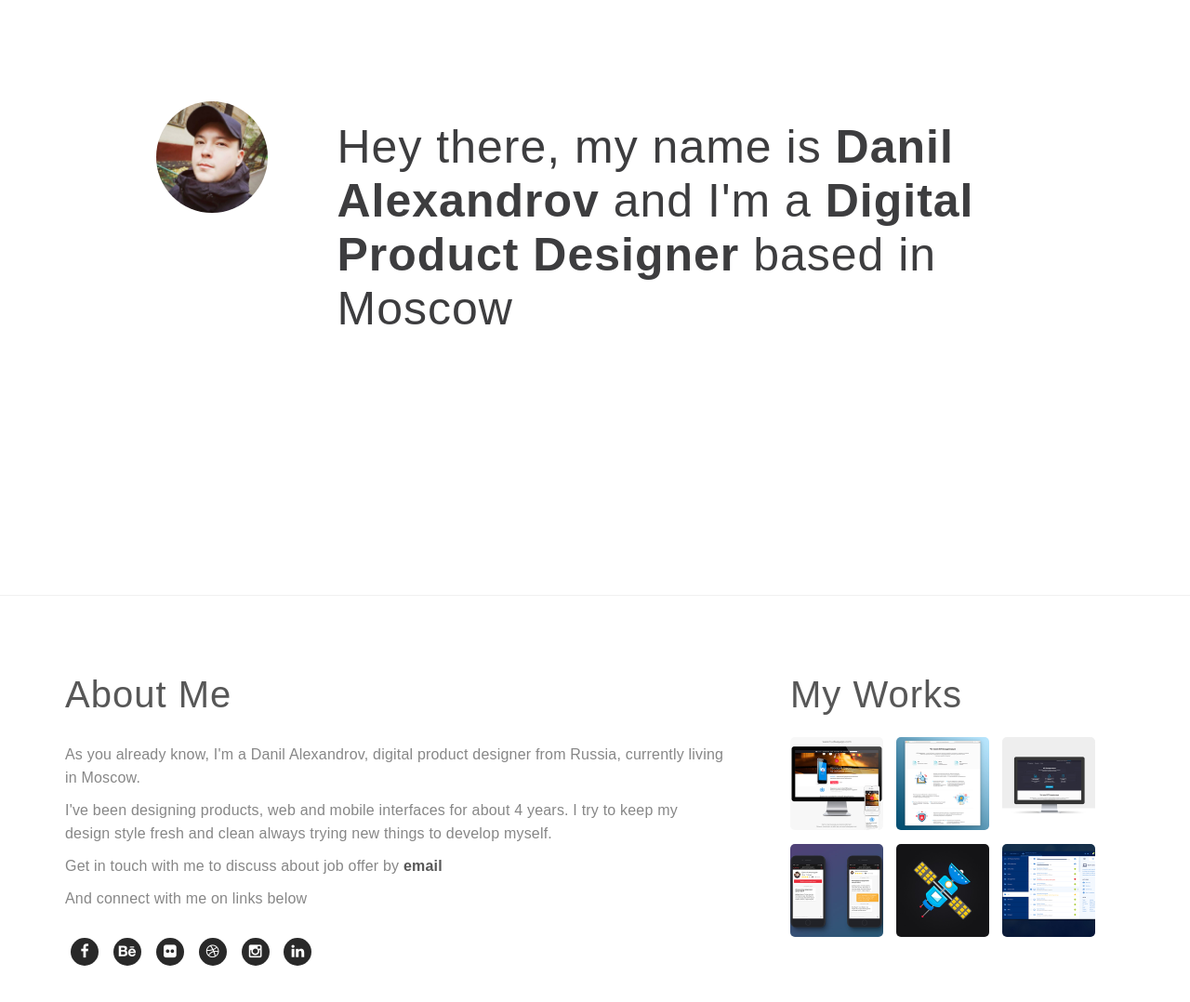
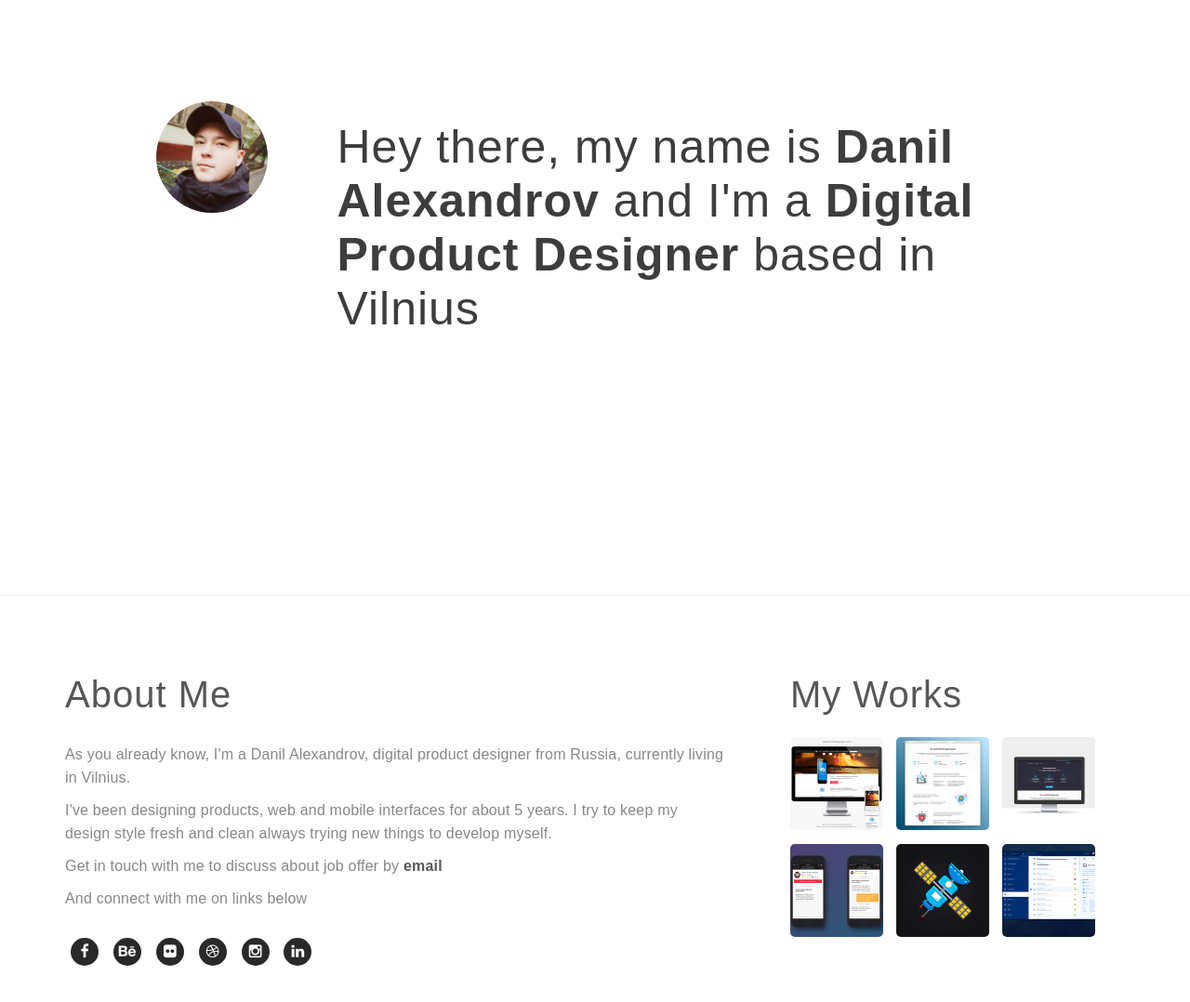
Before and after one commit to danyboyiscool/danyboyiscool.github.io, a plain HTML site: page index.html in a window 1280 px wide. Shown: the part 160-1238 px from the top of the page at 93% size. Drawn offline with Linux system fonts and the light colour scheme; a web font is replaced by a local one.

Commit message:
Vilnius fixes

```diff
--- a/index.html
+++ b/index.html
@@ -69,7 +69,7 @@
                </div>
 
                <div class="col-md-8 col-sm-8">
-                    <h1 class="wow fadeInUp" data-wow-delay="0.2s">Hey there, my name is <b>Danil Alexandrov</b> and I'm a <b>Digital Product Designer</b> based in Moscow</h1>
+                    <h1 class="wow fadeInUp" data-wow-delay="0.2s">Hey there, my name is <b>Danil Alexandrov</b> and I'm a <b>Digital Product Designer</b> based in Vilnius</h1>
                     <!--<a href="docs/DanilAlexandrov.pdf" class="wow fadeInUp btn btn-default section-btn" data-wow-delay="1s" target="_blank">Download Resume</a>-->
                </div>
 
@@ -89,8 +89,8 @@
                               <h2>About Me</h2>
                          </div>
                          <div class="wow fadeIn" data-wow-delay="0.2s">
-                              <p>As you already know, I'm a Danil Alexandrov, digital product designer from Russia, currently living in Moscow.</p>
-                              <p>I've been designing products, web and mobile interfaces for about 4 years. I try to keep my design style fresh and clean always trying new things to develop myself.</p>
+                              <p>As you already know, I'm a Danil Alexandrov, digital product designer from Russia, currently living in Vilnius.</p>
+                              <p>I've been designing products, web and mobile interfaces for about 5 years. I try to keep my design style fresh and clean always trying new things to develop myself.</p>
                               <p>Get in touch with me to discuss about job offer by <b><a href="mailto:alexandrovdanil@gmail.com?subject=Hello, Danil">email</a></b></p>
                               <p>And connect with me on links below</p>
                          </div>
```
